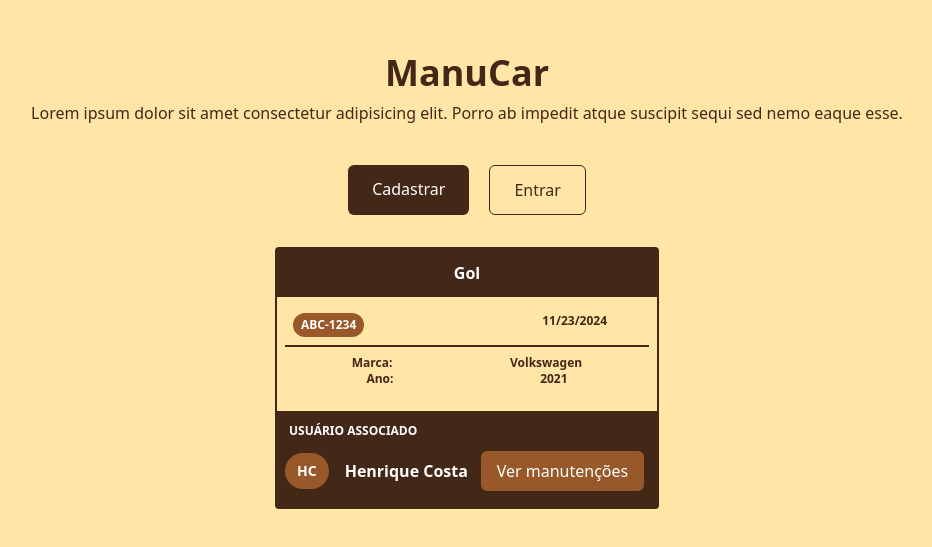
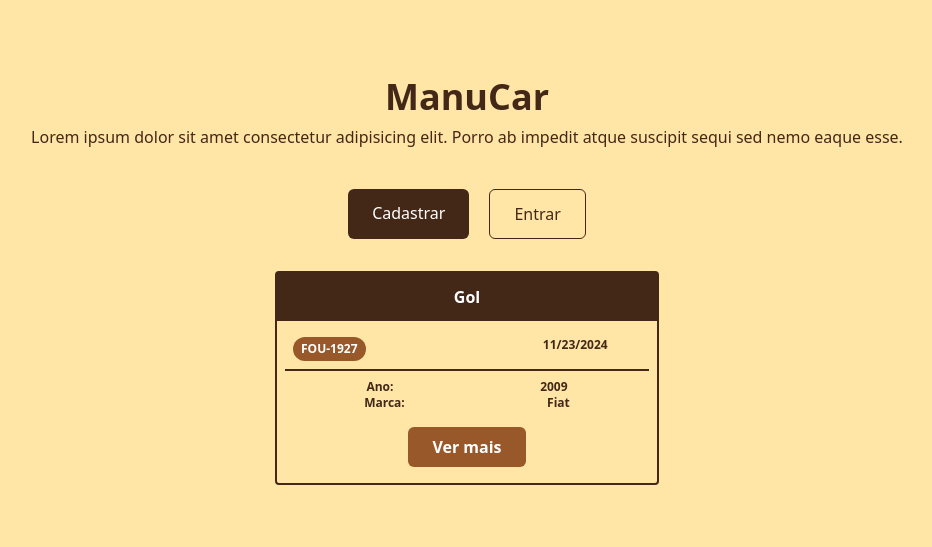
Before and after one commit to HenriqueCosta05/Hackathon-ContCode-Frontend, a Next.js app: page / in a window 1280 px wide. Shown: the part 103-650 px from the top of the page, without its empty margins (173-1105 px from the left). Built offline with nearby package versions, Linux system fonts and the light colour scheme.

Commit message:
feat: ajustando o card pt.2 e detalhes de integração

```diff
--- a/src/app/page.tsx
+++ b/src/app/page.tsx
@@ -20,7 +20,7 @@ export default function Page() {
         </Link>
       </div>
 
-      <CardComponent user="Henrique Costa" model="Gol" year={2021} brand="Volkswagen" plate="ABC-1234" date={new Date()} />
+      <CardComponent title="Gol" tag="FOU-1927" date={new Date()} action={{ text: "Ver mais", href: "/" }} bullets={[{ key: "Ano", value: "2009" }, { key: "Marca", value: "Fiat" } ]} />
     </main>
   );
 }
--- a/src/app/register/page.tsx
+++ b/src/app/register/page.tsx
@@ -39,7 +39,7 @@ const Register: React.FC = () => {
       toast.success("Usuário cadastrado com sucesso!");
       setFormData({ name: "", email: "", password: "" });
     } catch (error) {
-      toast.error("Erro ao cadastrar usuário!");
+      toast.error("Erro ao cadastrar usuário! Tente novamente com outro e-mail.");
     }
   };
 
@@ -102,7 +102,7 @@ const Register: React.FC = () => {
           />
         </div>
       </form>
-      <ToastContainer/>
+      <ToastContainer />
     </main>
   );
 };
--- a/src/app/usuarios/cadastrar-carro/page.tsx
+++ b/src/app/usuarios/cadastrar-carro/page.tsx
@@ -3,26 +3,44 @@
 import InputField from "@/components/form/input-field";
 import Button from "@/components/form/button";
 import { useState } from "react";
+import { useFetch } from "@/hooks";
+import { API_URL } from "@/constants";
+import { toast, ToastContainer } from "react-toastify";
 
 
 interface FormData {
-    placa: string;
-    marca: string;
-    modelo: string;
-    ano: string;
+    plate: string;
+    brand: string;
+    model: string;
+    year: string;
 }
 
 const Register: React.FC = () => {
     const [formData, setFormData] = useState<FormData>({
-        placa: "",
-        marca: "",
-        modelo: "",
-        ano: "",
+        plate: "",
+        brand: "",
+        model: "",
+        year: "",
     });
+
+    const { create, loading, error } = useFetch<FormData>({
+        url: `${API_URL}/car`,
+    });
+
+    const handleCarRegister = async (e: React.FormEvent) => {
+        e.preventDefault();
+        console.log(formData);
+        try {
+            const response = await create(formData);
+            toast.success("Veículo cadastrado com sucesso!");
+        } catch (error) {
+            toast.error("Erro ao cadastrar veículo!");
+        }
+    }
 
     const [currentStep, setCurrentStep] = useState<number>(1);
 
-    const handleInputChange = (e: React.ChangeEvent<HTMLInputElement>) => {
+    const handleInputChange = (e: React.ChangeEvent<HTMLInputElement | HTMLSelectElement | HTMLTextAreaElement>) => {
         const { name, value } = e.target;
         setFormData((prevData) => ({
             ...prevData,
@@ -52,9 +70,9 @@ const Register: React.FC = () => {
                         label="Placa:"
                         placeholder="Digite a placa do seu veículo..."
                         required={true}
-                        value={formData.placa}
+                        value={formData.plate}
                         onChange={handleInputChange}
-                        name="placa"
+                        name="plate"
                         className="bg-transparent rounded-md placeholder-black py-3 px-3 border focus:border-2 border-primary focus:border-primary active:border-primary outline-none w-full"
                     />
                 )}
@@ -67,9 +85,9 @@ const Register: React.FC = () => {
                             label="Marca:"
                             placeholder="Digite a marca de seu veículo..."
                             required={true}
-                            value={formData.marca}
+                            value={formData.brand}
                             onChange={handleInputChange}
-                            name="marca"
+                            name="brand"
                             className="bg-transparent rounded-md placeholder-black py-3 px-3 border focus:border-2 border-primary focus:border-primary active:border-primary outline-none w-full"
                         />
                         <InputField
@@ -77,19 +95,19 @@ const Register: React.FC = () => {
                             label="Modelo:"
                             placeholder="Digite o modelo de seu veículo..."
                             required={true}
-                            value={formData.modelo}
+                            value={formData.model}
                             onChange={handleInputChange}
-                            name="modelo"
+                            name="model"
                             className="bg-transparent rounded-md placeholder-black py-3 px-3 border focus:border-2 border-primary focus:border-primary active:border-primary outline-none w-full"
                         />
                         <InputField
-                            type="string"
+                            type="text"
                             label="Ano:"
                             placeholder="Digite o ano de seu veículo..."
                             required={true}
-                            value={formData.ano}
+                            value={formData.year}
                             onChange={handleInputChange}
-                            name="ano"
+                            name="year"
                             className="bg-transparent rounded-md placeholder-black py-3 px-3 border focus:border-2 border-primary focus:border-primary active:border-primary outline-none w-full"
                         />
                     </>
@@ -107,7 +125,7 @@ const Register: React.FC = () => {
                             />
                         )}
 
-                        {currentStep < 3 ? (
+                        {currentStep < 2 ? (
                             <Button
                                 text="Próximo"
                                 href="#"
@@ -117,13 +135,14 @@ const Register: React.FC = () => {
                         ) : (
                             <Button
                                 text="Cadastrar"
-                                href="#"
+                                onClick={handleCarRegister}
                                 className="bg-primary text-white hover:scale-[1.05] hover:transition-[.3s]"
                             />
                         )}
                     </div>
                 </div>
             </form>
+            <ToastContainer />
         </main>
     );
 };
--- a/src/app/usuarios/consultar-manutencoes/page.tsx
+++ b/src/app/usuarios/consultar-manutencoes/page.tsx
@@ -4,23 +4,42 @@ import { CardComponent } from '@/components';
 import { API_URL } from '@/constants';
 import { useFetch } from '@/hooks';
 import { Manutencao } from '@/types/manutencao';
-import React from 'react';
+import React, { useState, useEffect } from 'react';
+import { toast, ToastContainer } from 'react-toastify';
 
 export default function ConsultarManutencoes() {
-    const { data: manutencoes } = useFetch<Manutencao[]>({ url: `${API_URL}/manutencao` });
+    const { data: manutencoes } = useFetch<Manutencao[]>({ url: `${API_URL}/maintenance` });
+    const [hasFetched, setHasFetched] = useState(false);
 
+    useEffect(() => {
+        if (!manutencoes && !hasFetched) {
+            toast.error("Ainda não há manutenções registradas! Crie uma agora.");
+            setHasFetched(true);
+        }
+    }, [manutencoes, hasFetched]);
 
     return (
         <main className='flex justify-center items-center flex-wrap gap-4 w-full h-screen'>
             {manutencoes?.map((manutencao: Partial<Manutencao>) => {
                 return (
-                    <CardComponent
-                        key={manutencao.id}
-                        title={manutencao.date}
-                        description={manutencao.descricao}
-                    />
+                    <div>
+                        <CardComponent
+                            title={manutencao.date || ''}
+                            tag={manutencao.carro_associado?.plate || ''}
+                            date={new Date()}
+                            action={{ text: "Ver mais", href: "/" }}
+                            description={manutencao.service}
+                            bullets={[{ key: "Quilometragem", value: manutencao.kilometer?.toString() || '' }]}
+                        />
+                    </div>
                 );
             })}
+            {!manutencoes && (
+                <div><p>Ainda não há manutenções registradas...</p>
+                    <ToastContainer />
+                </div>
+
+            )}
         </main>
     );
 }
--- a/src/components/card.tsx
+++ b/src/components/card.tsx
@@ -2,15 +2,29 @@ import { Carro } from '@/types/carro';
 import Link from 'next/link';
 import React from 'react';
 
+interface CardProps {
+    title: string;
+    tag: string;
+    date: Date;
+    bullets: {
+        key: string;
+        value: string;
+    }[];
+    action: {
+        text: string;
+        href: string;
+    }
+    description?: string;
+}
 
-export default function Card({ model, year, brand, plate, date, user }: Carro) {
+export default function Card({ title, date, tag, bullets, action, description}: CardProps) {
     return (
         <>
             <div className="w-96 border-2 rounded text-l m-8 border-primary">
-                <div className="bg-primary px-3 py-3 font-sans font-semibold text-white text-center">{model}</div>
+                <div className="bg-primary px-3 py-3 font-sans font-semibold text-white text-center">{title}</div>
                 <div className="flex justify-between pt-4">
                     <div className="bg-secondary text-white px-2 py-1 rounded-full text-xs uppercase font-semibold ml-4">
-                        {plate}
+                        {tag}
                     </div>
                     <div className="text-xs font-semibold block pl-32">
                         {date?.toLocaleDateString()}
@@ -19,31 +33,22 @@ export default function Card({ model, year, brand, plate, date, user }: Carro) {
                 </div>
                 <div className="border-b-2 border-primary m-2"></div>
                 <div className="container mx-auto">
-                    <div className="flex justify-around">
-                        <div className="text-xs font-semibold pl-4">Marca:</div>
-                        <div className="text-xs font-semibold pr-4">{brand}</div>
-                    </div>
-                    <div className="flex justify-around">
-                        <div className="text-xs font-semibold pl-4">Ano:</div>
-                        <div className="text-xs font-semibold pr-4">{year}</div>
-                    </div>
+                    {bullets.map((bullet) => (
+                        <div className="flex justify-around">
+                            <div className="text-xs font-semibold pl-4">{bullet.key}:</div>
+                            <div className="text-xs font-semibold pr-4">{bullet.value}</div>
+                        </div>
+                    ))}
+                </div>
+                <div className='container mx-auto'>
+                    <div className='text-xs font-semibold pl-4'>{description || ''}</div>
                 </div>
 
-                <div className="bg-primary text-white w-full h-24 mt-6">
-                    <div className="text-xs uppercase font-bold">
-                        <p className="p-3">Usuário Associado</p>
-                    </div>
-                    <div className="flex items-center justify-between">
-                        <div className="bg-secondary px-3 py-2 rounded-full font-bold ml-2 text-sm">HC</div>
-                        <div>
-                            <h6 className="font-bold text-md pl-4">{user}</h6>
-                        </div>
-                    <Link href="/" className='bg-secondary rounded-md m-auto py-2 px-4'>
-                        Ver manutenções
+                <div className="flex my-4">
+                    <Link href={action.href} className='bg-secondary rounded-md m-auto py-2 px-6 text-white font-semibold'>
+                        {action.text}
                     </Link>
                     </div>
-
-                </div>
             </div>
         </>
     );
--- a/src/types/manutencao.ts
+++ b/src/types/manutencao.ts
@@ -3,6 +3,7 @@ import { Carro } from "./carro";
 export interface Manutencao {
     id?: string;
     carro_associado: Carro;
+    kilometer: number;
     date: string;
-    descricao: string;
+    service: string;
 }
```
